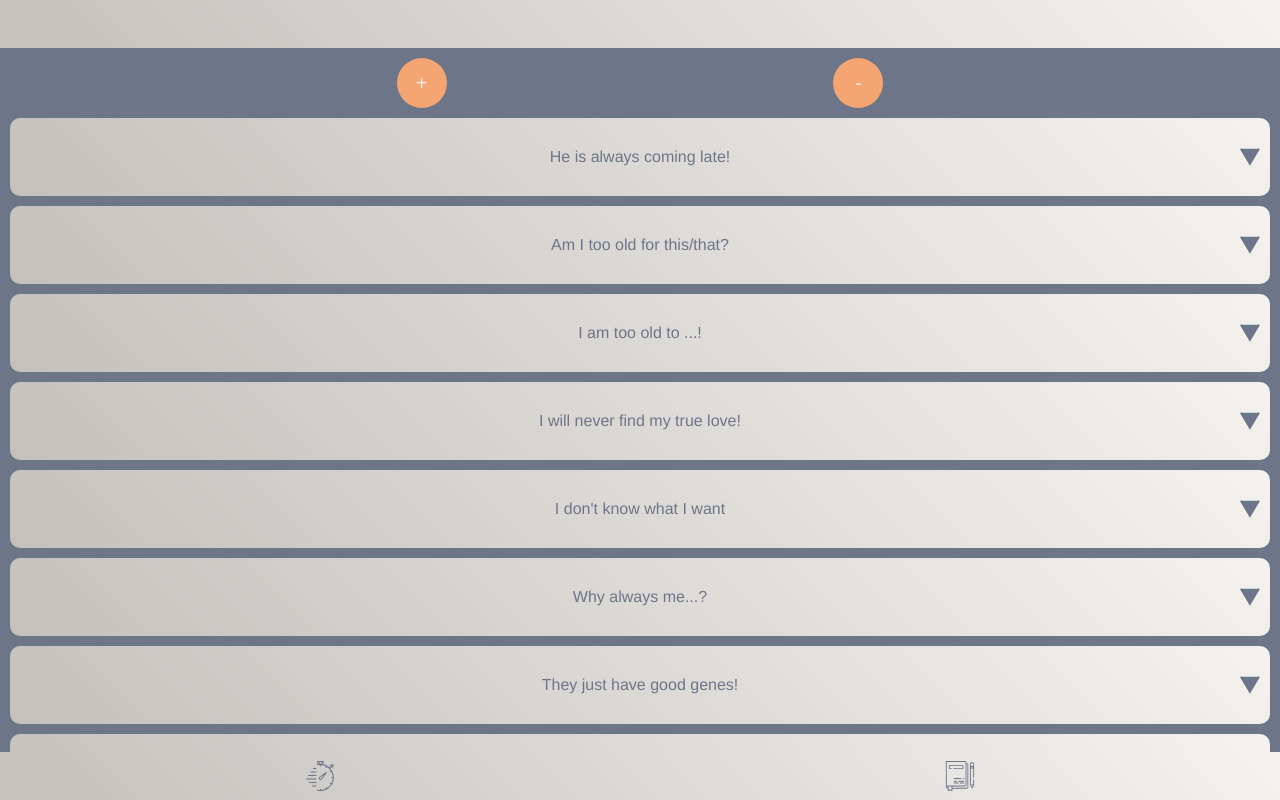
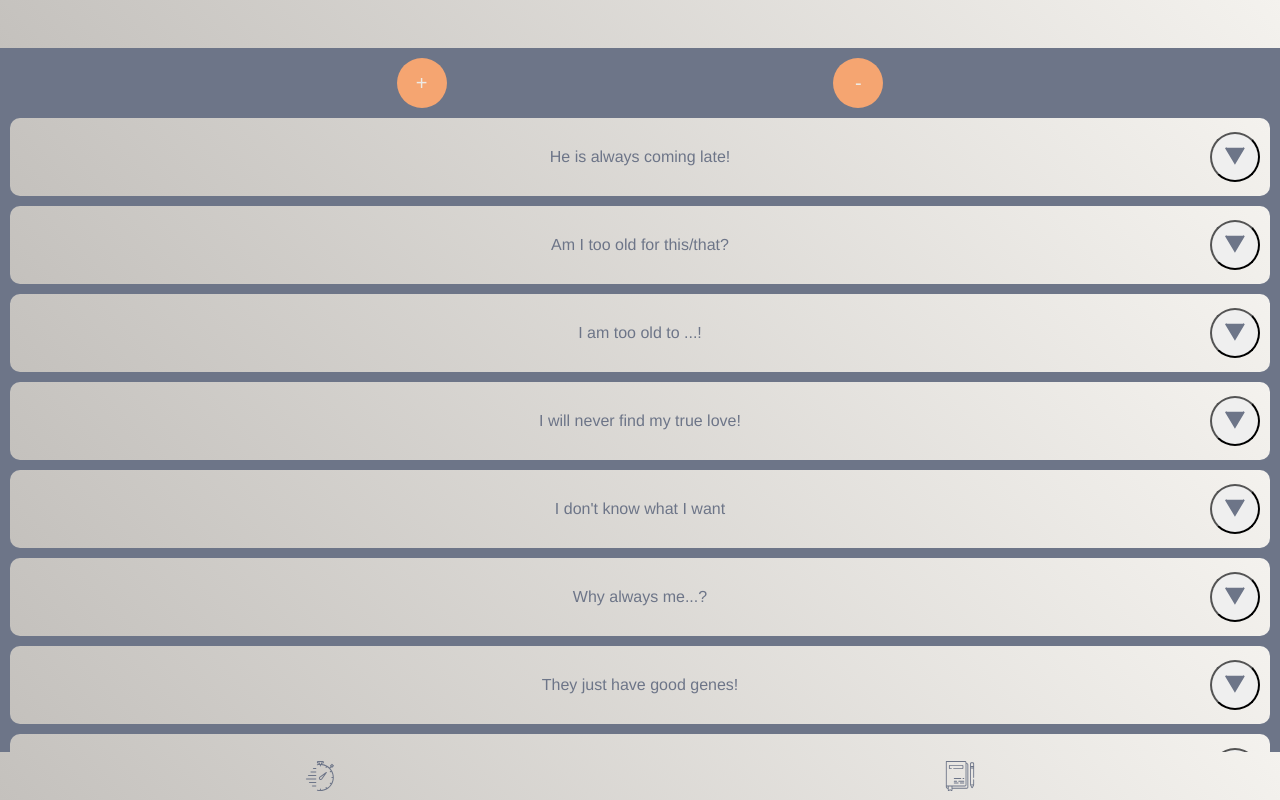
Before and after one commit to rschulzongithub/permanent-efforts, a React (Create React App) app: page /constructor in a window 1280 px wide. Built offline with nearby package versions, Linux system fonts and the light colour scheme.

Commit message:
Implementing constructive and delete function on ArrowDown

```diff
--- a/src/DestrThoughts.js
+++ b/src/DestrThoughts.js
@@ -16,12 +16,16 @@ export default function DestrThoughts({
 }) {
   const [newThought, setNewThought] = useState('')
 
-  function renderInputForPositivThought() {
+  function renderInputForPositivThought(index) {
     return (
       <>
         <input placeholder="Enter positiv Thought"></input>
-        <p>Something else 1</p>
+        {thoughts[index].konstrThought}
+        {/* {thoughts.map((thought, index) => (
+          <ThoughtEl key={index}>{thought.konstrThought}</ThoughtEl>
+        ))} */}
         <p>Something else 2</p>
+        <DeleteBtn onClick={() => change(index)}>X</DeleteBtn>{' '}
       </>
     )
   }
@@ -49,13 +53,14 @@ export default function DestrThoughts({
               ) : (
                 <ThoughtEl key={index}>
                   {thought.destrThought}{' '}
-                  <ArrowDownMenu
-                    key={index}
-                    src={DownArrow}
-                    height="50px"
-                    width="100px"
-                    onClick={() => handleClick(index)}
-                  />
+                  <ArrowDownBtn key={index} onClick={() => handleClick(index)}>
+                    <ArrowDownImg
+                      alt=""
+                      src={DownArrow}
+                      height="50px"
+                      width="100px"
+                    />
+                  </ArrowDownBtn>
                   {thought.collapsed && renderInputForPositivThought(index)}
                 </ThoughtEl>
               )
@@ -78,9 +83,16 @@ export default function DestrThoughts({
   )
 }
 
-const ArrowDownMenu = styled.img`
+const ArrowDownBtn = styled.button`
   position: absolute;
-  height: 20px;
+  height: 50px;
+  width: 50px;
+  right: 10px;
+  border-radius: 50%;
+`
+
+const ArrowDownImg = styled.img`
+  height: 30px;
   width: 20px;
   right: 10px;
 `
```
